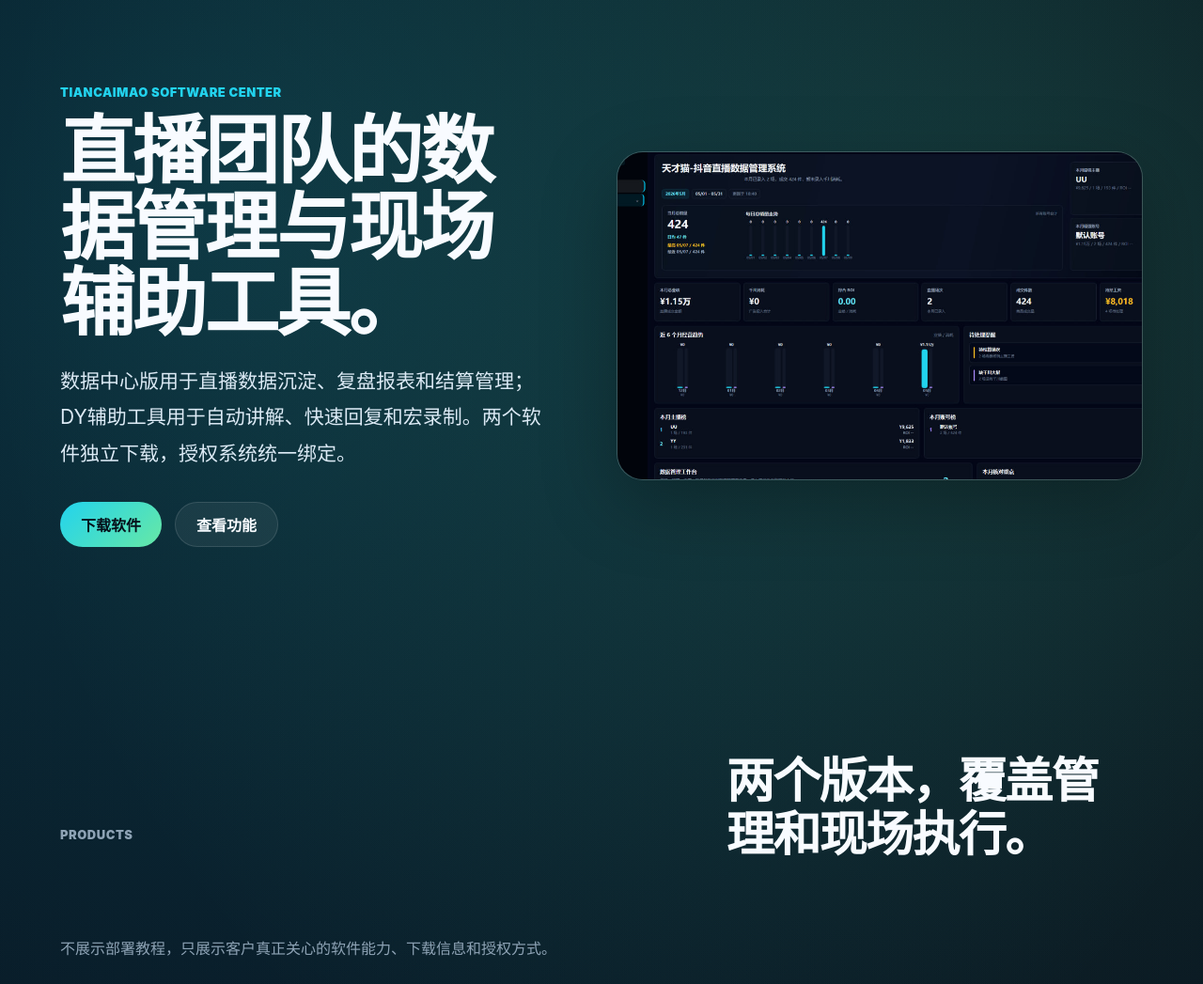
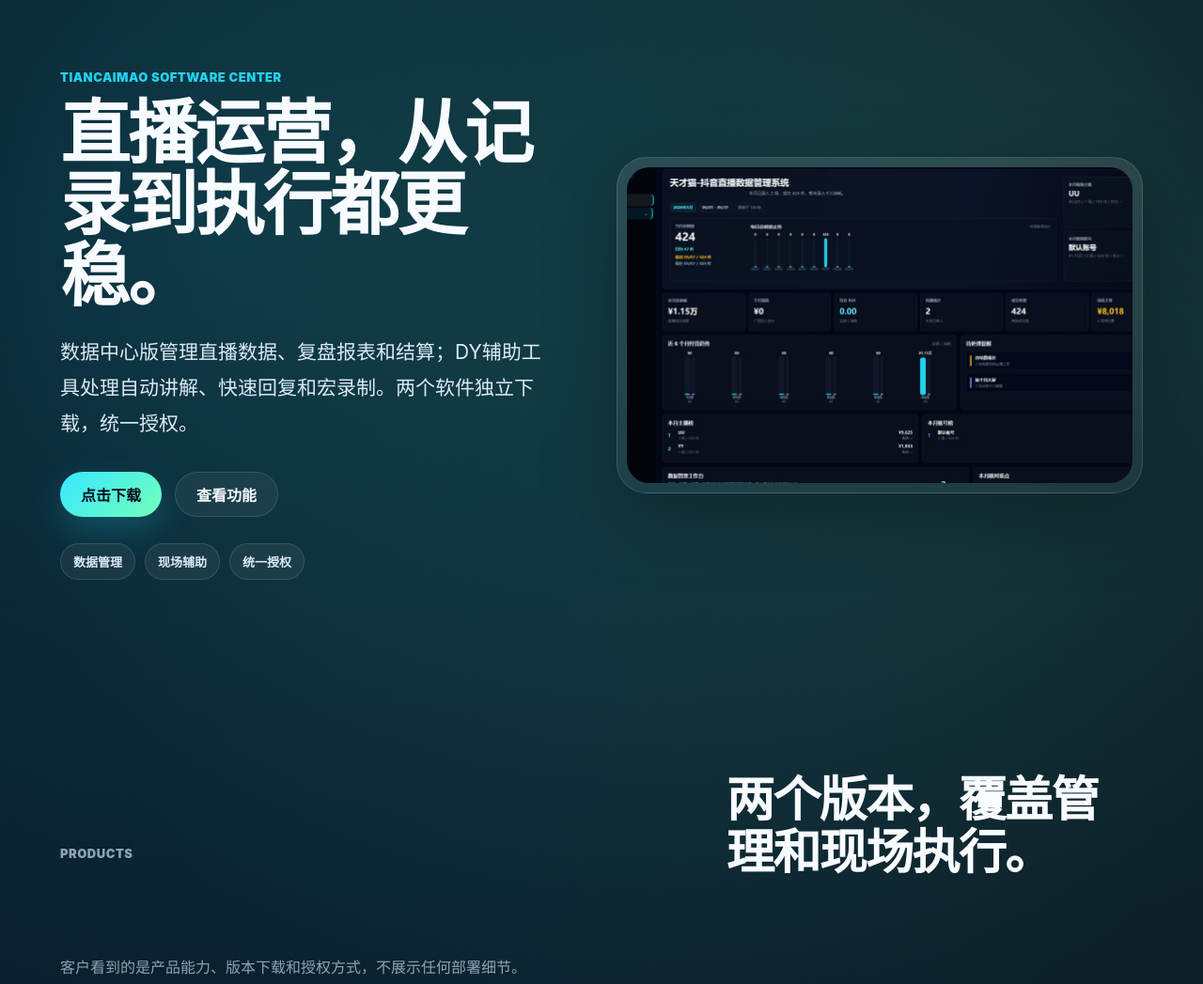
Before and after one commit to Ioveo/dy-ldms-download-site, a website: page public/index.html in a window 1280 px wide. Shown: the part 100-1147 px from the top of the page at 94% size. Drawn offline with Linux system fonts and the light colour scheme; no server answers.

Commit message:
Refine landing page visual design

```diff
--- a/public/index.html
+++ b/public/index.html
@@ -24,11 +24,16 @@
       <section class="hero" id="home">
         <div class="hero__copy">
           <p class="eyebrow">TianCaiMao Software Center</p>
-          <h1>直播团队的数据管理与现场辅助工具。</h1>
-          <p class="summary">数据中心版用于直播数据沉淀、复盘报表和结算管理；DY辅助工具用于自动讲解、快速回复和宏录制。两个软件独立下载，授权系统统一绑定。</p>
+          <h1>直播运营，从记录到执行都更稳。</h1>
+          <p class="summary">数据中心版管理直播数据、复盘报表和结算；DY辅助工具处理自动讲解、快速回复和宏录制。两个软件独立下载，统一授权。</p>
           <div class="actions">
-            <a class="button button--primary" href="#download">下载软件</a>
+            <a class="button button--primary" href="#download">点击下载</a>
             <a class="button button--ghost" href="#features">查看功能</a>
+          </div>
+          <div class="hero-points">
+            <span>数据管理</span>
+            <span>现场辅助</span>
+            <span>统一授权</span>
           </div>
         </div>
         <div class="hero__preview">
@@ -40,7 +45,7 @@
         <div class="section-head">
           <p class="eyebrow">Products</p>
           <h2>两个版本，覆盖管理和现场执行。</h2>
-          <p>不展示部署教程，只展示客户真正关心的软件能力、下载信息和授权方式。</p>
+          <p>客户看到的是产品能力、版本下载和授权方式，不展示任何部署细节。</p>
         </div>
         <div class="feature-grid">
           <article class="feature-card feature-card--image">
@@ -48,7 +53,7 @@
           </article>
           <article class="feature-card">
             <span>数据中心版</span>
-            <h3>直播数据、复盘、报表和结算集中管理。</h3>
+            <h3>把直播数据变成可复盘、可结算、可追踪的团队资产。</h3>
             <ul>
               <li>直播场次数据录入，支持 OCR 辅助识别。</li>
               <li>账号、主播、场次、接播数据统一沉淀。</li>
@@ -59,7 +64,7 @@
           </article>
           <article class="feature-card feature-card--assistant">
             <span>DY辅助工具</span>
-            <h3>现场运营使用的轻量自动化工具。</h3>
+            <h3>给现场运营的轻量自动化工具，减少重复操作。</h3>
             <ul>
               <li>自动讲解循环，按设定间隔执行讲解/取消讲解。</li>
               <li>讲解自检，方便定位当前商品讲解按钮。</li>
@@ -83,7 +88,7 @@
         <div class="section-head">
           <p class="eyebrow">Downloads</p>
           <h2>选择要下载的软件。</h2>
-          <p>版本号、文件体积和校验值会从发布清单自动读取。若按钮显示待发布，说明安装包或 manifest 还没有上传到 R2。</p>
+          <p>两个软件独立下载。版本号、文件体积和校验值会自动读取最新发布清单。</p>
         </div>
         <div class="product-grid" id="softwareGrid" aria-live="polite">
           <article class="product-card product-card--data">
@@ -98,7 +103,7 @@
               <li>日报、月报、复盘和结算管理</li>
               <li>本地数据备份与导入导出</li>
             </ul>
-            <a class="button button--ghost" href="/download/latest">读取下载中</a>
+            <a class="button button--primary" href="/download/latest">点击下载</a>
           </article>
           <article class="product-card product-card--assistant">
             <div class="product-card__media product-card__media--mock">
@@ -116,7 +121,7 @@
               <li>三条快捷回复和自动发送</li>
               <li>鼠标键盘宏录制与回放</li>
             </ul>
-            <a class="button button--ghost" href="/download/live-assistant-1.0.0">读取下载中</a>
+            <a class="button button--primary" href="/download/live-assistant-1.0.0">点击下载</a>
           </article>
         </div>
       </section>
--- a/public/site.js
+++ b/public/site.js
@@ -87,7 +87,7 @@
     const link = document.createElement("a");
     link.className = product.release ? "button button--primary" : "button button--disabled";
     link.href = product.release ? downloadUrl(product.release) : "#download";
-    link.textContent = product.release ? "立即下载" : "待发布";
+    link.textContent = product.release ? "点击下载" : "待发布";
 
     card.append(media, badge, title, desc, list, meta, link);
     grid.append(card);
--- a/public/styles.css
+++ b/public/styles.css
@@ -28,7 +28,7 @@
   background:
     radial-gradient(circle at 18% 8%, rgba(34, 211, 238, 0.18), transparent 32%),
     radial-gradient(circle at 82% 10%, rgba(103, 232, 165, 0.15), transparent 28%),
-    linear-gradient(180deg, #06101a 0%, #091522 50%, #05090f 100%);
+    linear-gradient(180deg, #07111d 0%, #091827 46%, #05090f 100%);
   font-family: Inter, "Microsoft YaHei", "PingFang SC", "Segoe UI", sans-serif;
 }
 
@@ -46,7 +46,7 @@
   align-items: center;
   justify-content: space-between;
   padding: 0 clamp(18px, 5vw, 72px);
-  background: rgba(5, 11, 18, 0.82);
+  background: rgba(5, 11, 18, 0.9);
   border-bottom: 1px solid var(--line);
   backdrop-filter: blur(18px);
 }
@@ -97,7 +97,7 @@
 }
 
 .hero {
-  min-height: calc(100vh - 72px);
+  min-height: 720px;
   display: grid;
   grid-template-columns: minmax(0, 0.92fr) minmax(420px, 1fr);
   gap: clamp(34px, 6vw, 88px);
@@ -121,8 +121,8 @@
 }
 
 h1 {
-  max-width: 840px;
-  font-size: clamp(42px, 6.2vw, 86px);
+  max-width: 760px;
+  font-size: clamp(42px, 5.8vw, 78px);
   line-height: 1.02;
   font-weight: 950;
 }
@@ -147,7 +147,7 @@
 }
 
 .summary {
-  max-width: 690px;
+  max-width: 620px;
   margin: 24px 0 0;
   color: #dceaf5;
   font-size: clamp(17px, 1.8vw, 21px);
@@ -177,12 +177,30 @@
 
 .button--primary {
   color: #06101a;
-  background: linear-gradient(135deg, var(--cyan), var(--green));
+  background: linear-gradient(135deg, #38e8ff, #73ffba);
+  box-shadow: 0 14px 34px rgba(34, 211, 238, 0.22);
 }
 
 .button--ghost {
   border: 1px solid var(--line);
-  background: rgba(255, 255, 255, 0.06);
+  background: rgba(255, 255, 255, 0.055);
+}
+
+.hero-points {
+  display: flex;
+  flex-wrap: wrap;
+  gap: 10px;
+  margin-top: 28px;
+}
+
+.hero-points span {
+  border: 1px solid rgba(255, 255, 255, 0.12);
+  border-radius: 999px;
+  padding: 9px 13px;
+  color: #dceaf5;
+  background: rgba(255, 255, 255, 0.055);
+  font-size: 13px;
+  font-weight: 850;
 }
 
 .button--disabled {
@@ -195,9 +213,10 @@
 .hero__preview {
   overflow: hidden;
   border: 1px solid rgba(255, 255, 255, 0.13);
-  border-radius: 28px;
-  background: rgba(255, 255, 255, 0.06);
+  border-radius: 32px;
+  background: linear-gradient(180deg, rgba(255, 255, 255, 0.1), rgba(255, 255, 255, 0.045));
   box-shadow: var(--shadow);
+  padding: 10px;
 }
 
 .hero__preview img {
@@ -206,6 +225,7 @@
   aspect-ratio: 16 / 10;
   object-fit: cover;
   object-position: center top;
+  border-radius: 24px;
 }
 
 .section-head {
@@ -213,7 +233,7 @@
   grid-template-columns: minmax(0, 0.8fr) minmax(320px, 0.55fr);
   gap: clamp(24px, 5vw, 70px);
   align-items: end;
-  margin-bottom: 34px;
+  margin-bottom: 30px;
 }
 
 .feature-grid,
@@ -240,8 +260,8 @@
 .license-grid article {
   overflow: hidden;
   border: 1px solid var(--line);
-  border-radius: 26px;
-  background: var(--panel);
+  border-radius: 28px;
+  background: linear-gradient(180deg, rgba(255, 255, 255, 0.085), rgba(255, 255, 255, 0.045));
   box-shadow: 0 10px 40px rgba(0, 0, 0, 0.12);
 }
 
@@ -255,7 +275,7 @@
   display: block;
   width: 100%;
   height: 100%;
-  min-height: 420px;
+  min-height: 390px;
   object-fit: cover;
   object-position: center top;
 }
@@ -284,7 +304,7 @@
 .feature-card--assistant {
   background:
     radial-gradient(circle at 82% 18%, rgba(103, 232, 165, 0.14), transparent 34%),
-    var(--panel);
+    linear-gradient(180deg, rgba(255, 255, 255, 0.085), rgba(255, 255, 255, 0.045));
 }
 
 .feature-card--mini {
@@ -303,7 +323,9 @@
   border: 1px solid rgba(255, 255, 255, 0.12);
   border-radius: 22px;
   padding: 26px;
-  background: rgba(2, 6, 23, 0.58);
+  background:
+    radial-gradient(circle at 80% 10%, rgba(34, 211, 238, 0.14), transparent 38%),
+    rgba(2, 6, 23, 0.62);
 }
 
 .assistant-ui strong,
@@ -329,7 +351,7 @@
 
 .product-card__media {
   overflow: hidden;
-  height: clamp(230px, 24vw, 340px);
+  height: clamp(240px, 24vw, 350px);
   margin: calc(clamp(24px, 4vw, 34px) * -1) calc(clamp(24px, 4vw, 34px) * -1) 24px;
   background: #020617;
 }
@@ -346,7 +368,7 @@
   padding: 24px;
   background:
     radial-gradient(circle at 80% 20%, rgba(103, 232, 165, 0.18), transparent 34%),
-    linear-gradient(135deg, #111827, #020617);
+    linear-gradient(135deg, #0f172a, #020617);
 }
 
 .product-card small {
@@ -362,7 +384,7 @@
 }
 
 .license-grid article {
-  min-height: 210px;
+  min-height: 190px;
 }
 
 .license-grid strong {
```
